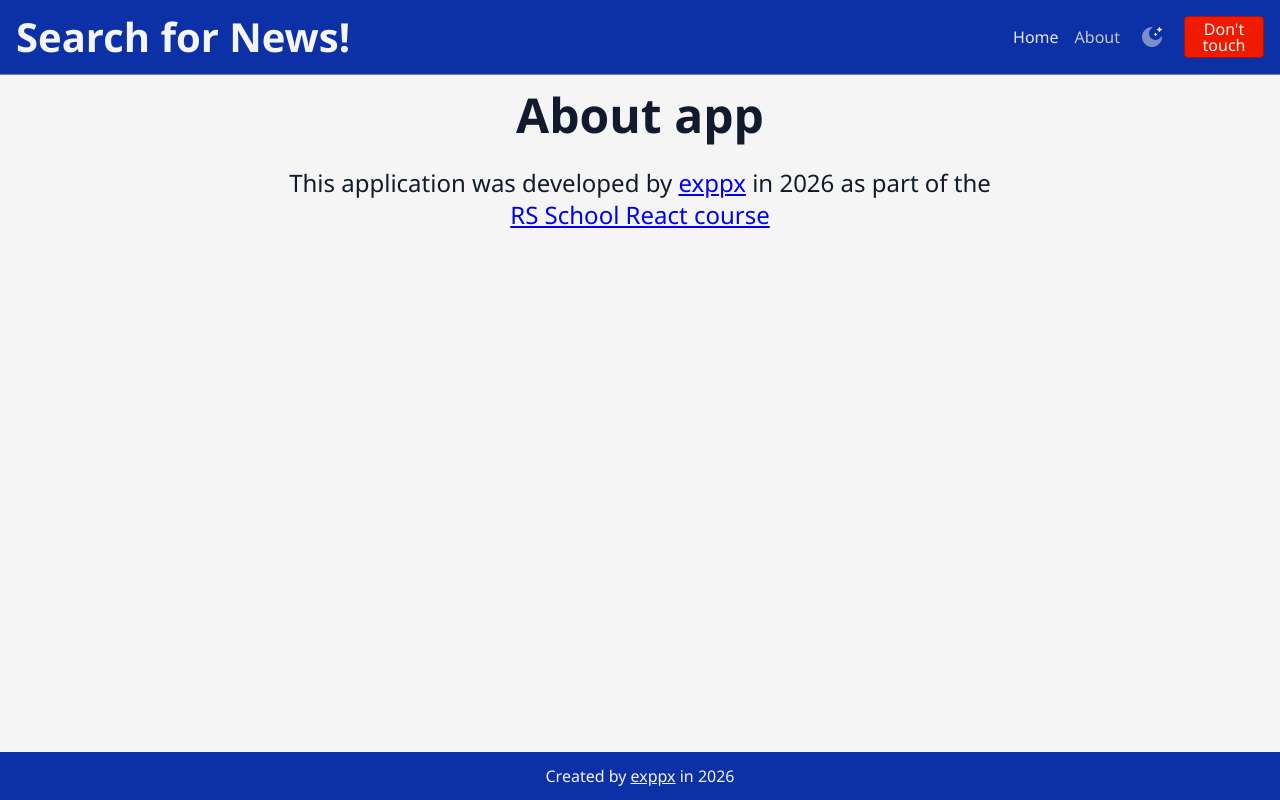
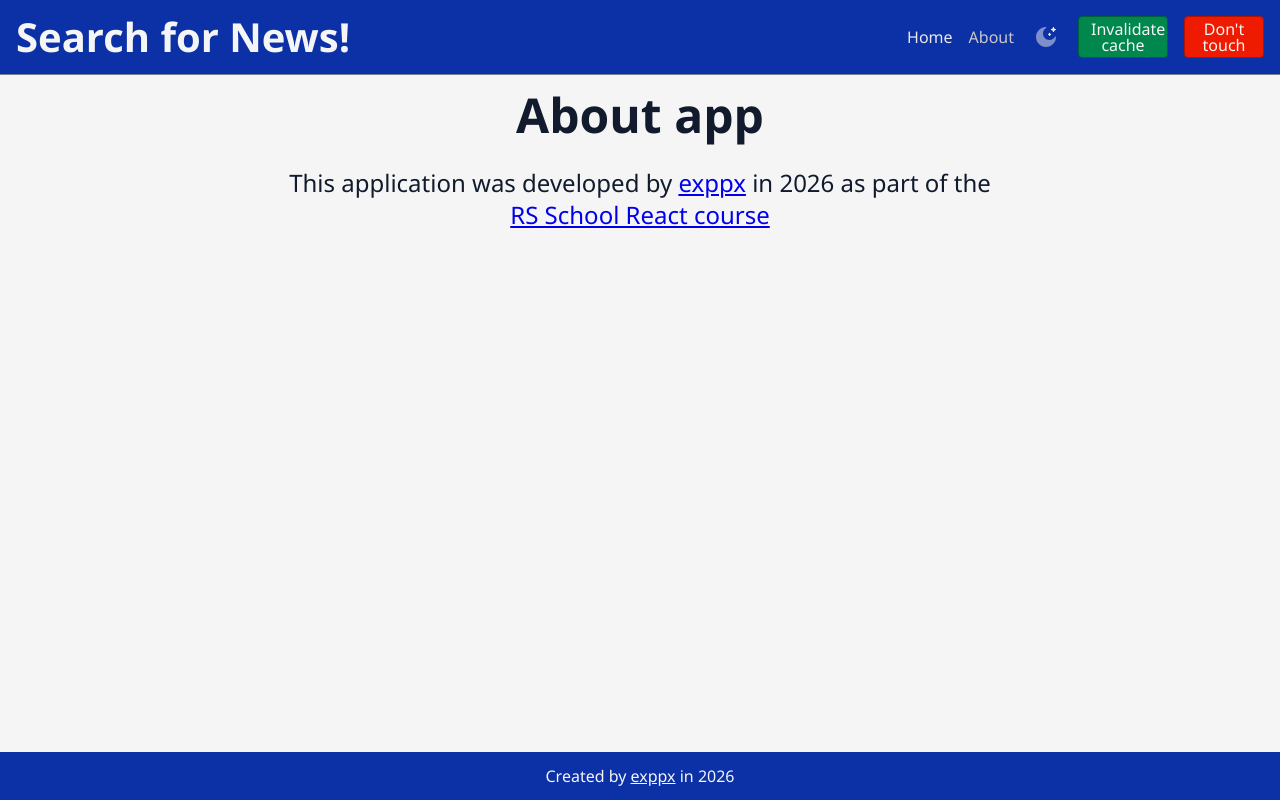
Before and after one commit to exppx/rsschool-react, a React (Vite) app: page /about in a window 1280 px wide. Built offline with nearby package versions, Linux system fonts and the light colour scheme.

Commit message:
feat: implement cache invalidation

```diff
--- a/src/constants/text.ts
+++ b/src/constants/text.ts
@@ -5,6 +5,7 @@ export const TEXT = {
       errorButton: "Don't touch",
       about: 'About',
       home: 'Home',
+      invalidateCache: 'Invalidate cache',
     },
     footer: {
       createdBy: 'Created by',
--- a/src/features/ui/Header/Header.module.scss
+++ b/src/features/ui/Header/Header.module.scss
@@ -38,9 +38,11 @@
   }
 }
 
+.invalidateCacheButton {
+  width: 90px;
+}
+
 .errorButton {
   width: 80px;
   text-align: center;
-  top: 1rem;
-  right: 1rem;
 }
--- a/src/features/ui/Header/Header.tsx
+++ b/src/features/ui/Header/Header.tsx
@@ -1,13 +1,16 @@
 import { useState } from 'react';
 import { NavLink } from 'react-router';
+import { useDispatch } from 'react-redux';
 import { TEXT } from '@/constants/text';
 import { Button } from '@ui/Button';
 import { BuggyComponent } from '@ui/BuggyComponent';
 import { ThemeToggleButton } from '../ThemeToggleButton';
+import { newsApi } from '@/features/news/api/newsApi';
 
 import styles from './Header.module.scss';
 
 function Header() {
+  const dispatch = useDispatch();
   const [isError, setIsError] = useState(false);
 
   return (
@@ -40,6 +43,16 @@ function Header() {
           <ThemeToggleButton />
 
           <Button
+            variant="success"
+            className={styles.invalidateCacheButton}
+            onClick={() => {
+              dispatch(newsApi.util.invalidateTags([{ type: 'News' }]));
+            }}
+          >
+            {TEXT.ui.header.invalidateCache}
+          </Button>
+
+          <Button
             variant="error"
             className={styles.errorButton}
             onClick={() => {
```
